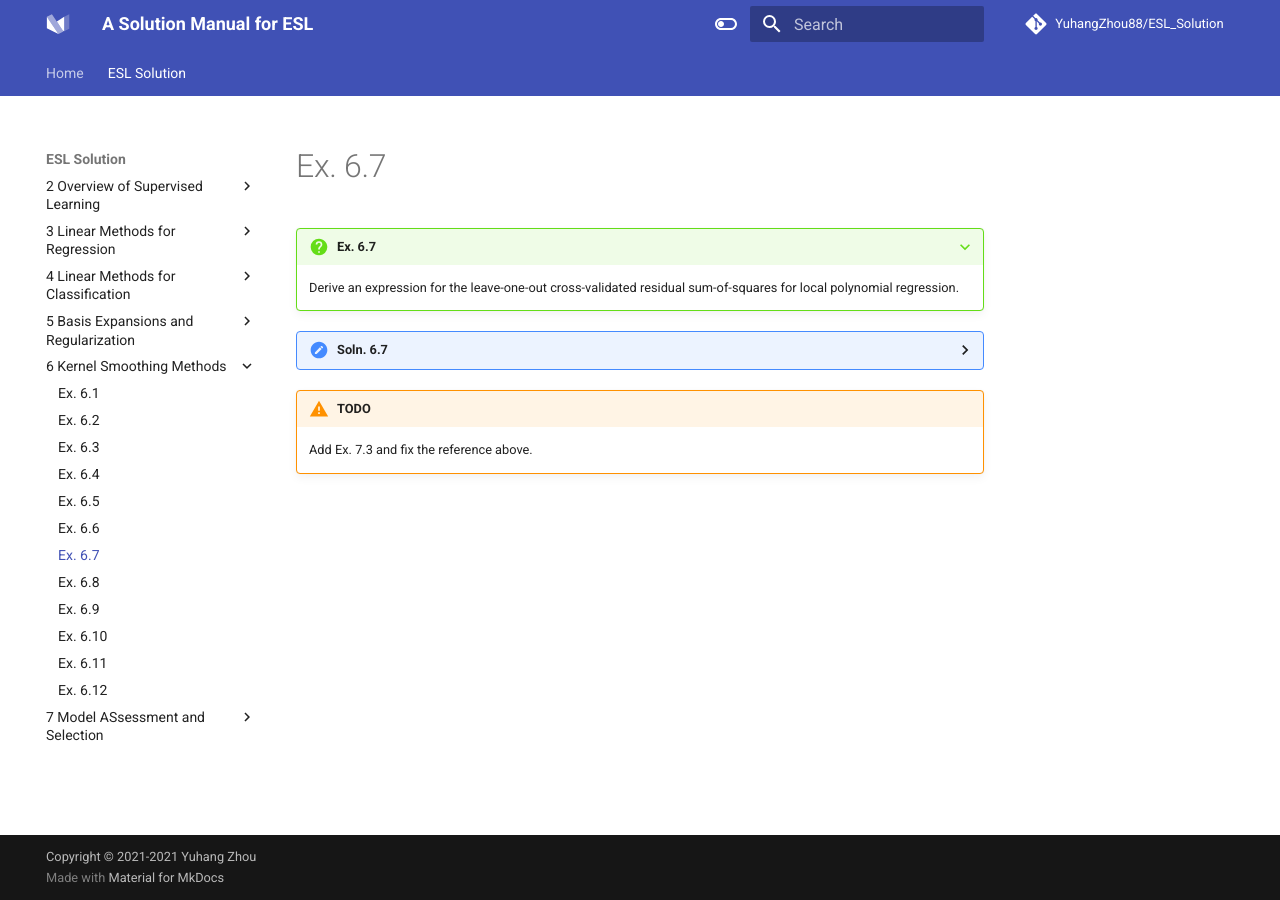
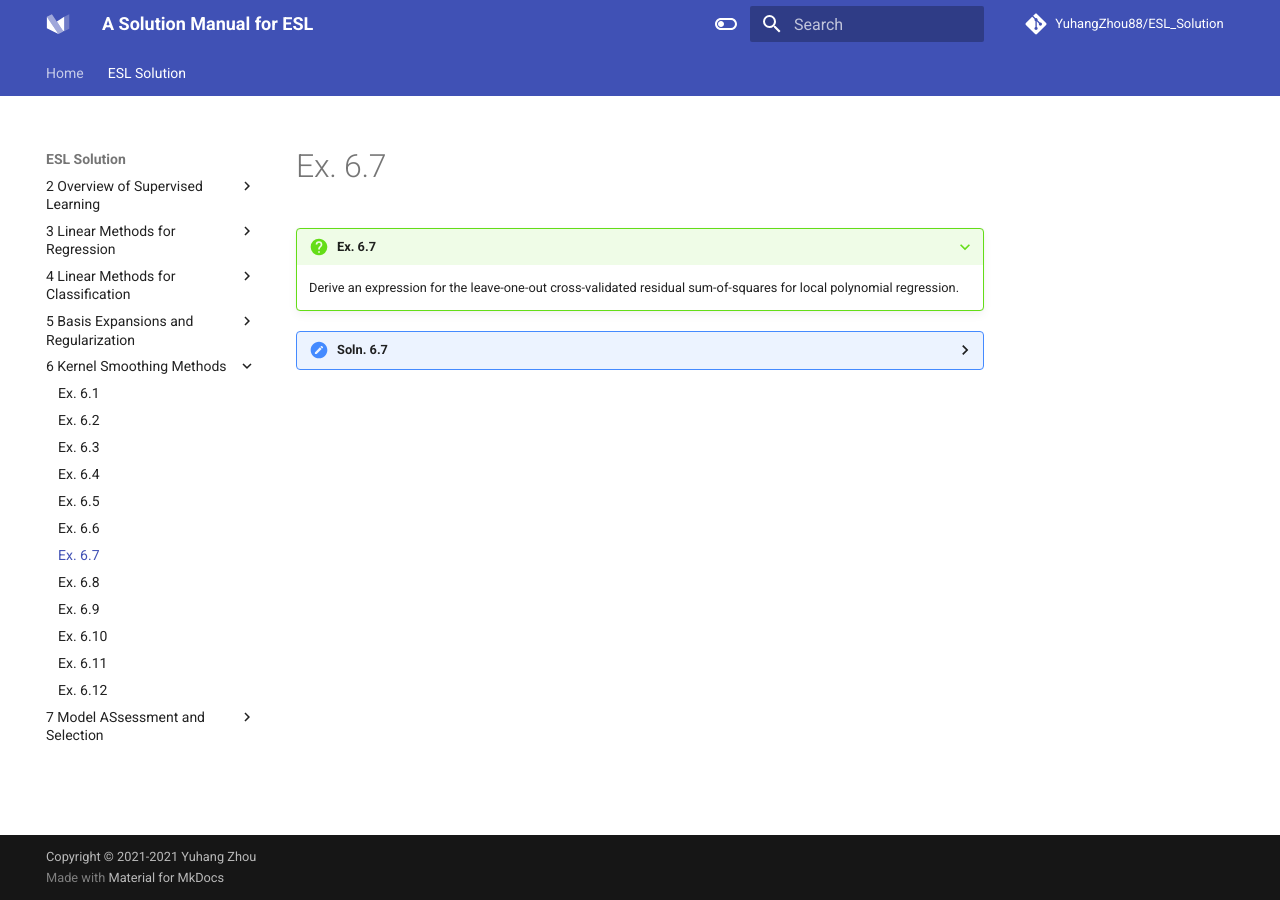
Before and after one commit to YuhangZhou88/ESL_Solution, an MkDocs documentation site: the page built from docs/ESL-Solution/6-Kernel-Smoothing-Methods/ex6-07.md, in a window 1280 px wide. Built offline with MkDocs 1.6.1 and Material for MkDocs 9.7.7, drawn with Linux system fonts in a browser that asks for light colours; comment, search, counter and statistics services are not loaded.

Commit message:
fix reference

```diff
--- a/docs/ESL-Solution/6-Kernel-Smoothing-Methods/ex6-07.md
+++ b/docs/ESL-Solution/6-Kernel-Smoothing-Methods/ex6-07.md
@@ -18,11 +18,8 @@
 		\hat{\mathbf{f}} = \bb{S}_\lambda \bb{y} \non
 	\end{equation}
 
-    where $\{\bb{S}_\lambda\}_{ij} = l_i(x_j)$ for $l_i(x)$ defined by (6.8) in the text. Then by Ex. \ref{ex:7.3} we know
+    where $\{\bb{S}_\lambda\}_{ij} = l_i(x_j)$ for $l_i(x)$ defined by (6.8) in the text. Then by [Ex. 7.3](../7-Model-ASsessment-and-Selection/ex7-03.md) we know
 
     \begin{equation}
 		y_i - \hat f^{-i}(x_i) = \frac{y_i - \hat f(x_i)}{1-\{\bb{S}_\lambda\}_{ii}}.\non
 	\end{equation}
-
-!!! warning "TODO"
-    Add Ex. 7.3 and fix the reference above.
```
Also changed, not shown: docs/ESL-Solution/6-Kernel-Smoothing-Methods/ex6-10.md (+2 -5 lines).
